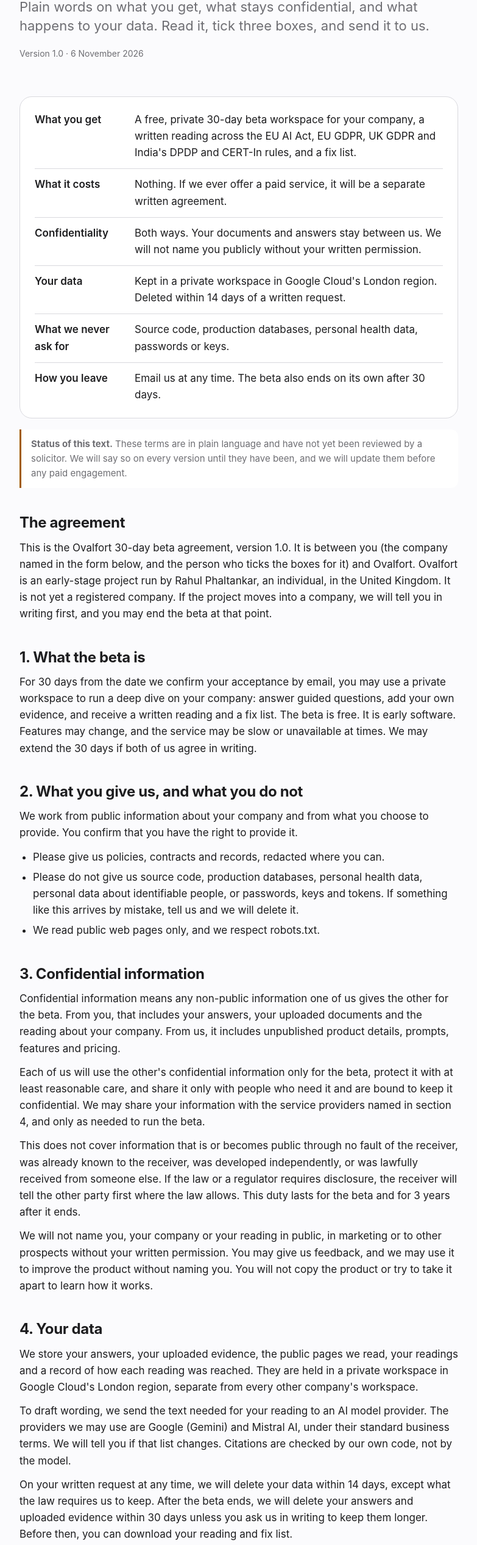
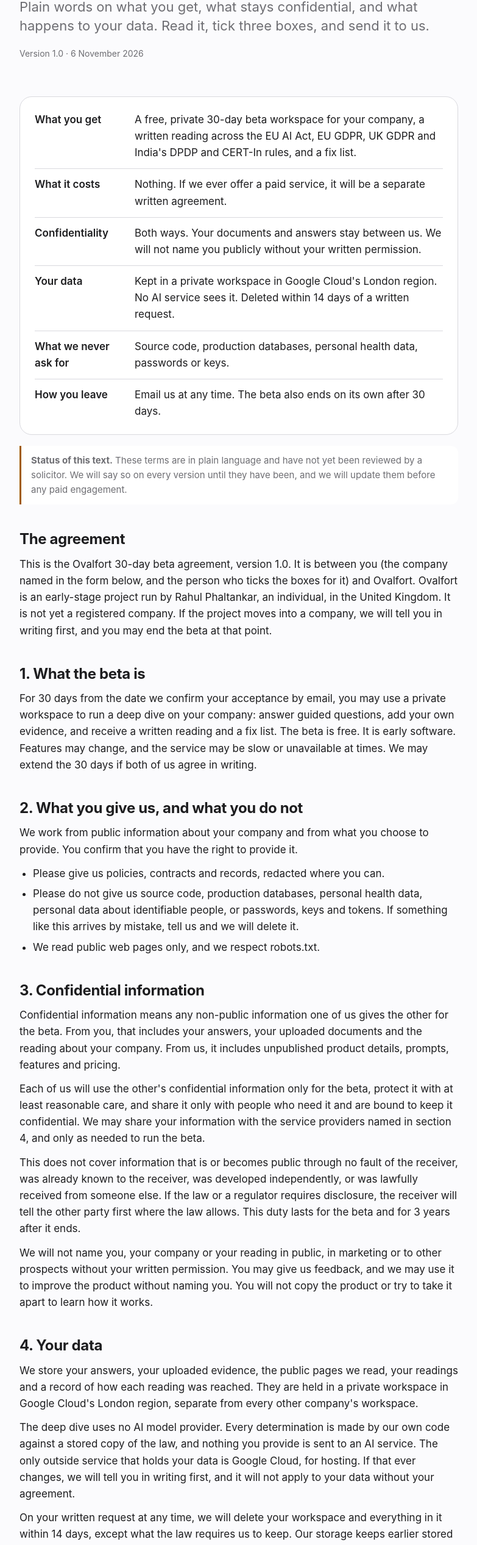
Before and after one commit to rahulphaltankar/rahulphaltankar.github.io, a plain HTML site: page ovalfort/beta/index.html in a window 1280 px wide. Shown: the part 239-2772 px from the top of the page at 61% size, without its empty margins (248-1031 px from the left). Drawn offline with Linux system fonts and the light colour scheme.

Commit message:
Correct terms: no AI model provider; honest deletion and breach wording
Co-Authored-By: Claude Sonnet 5.5 <noreply@anthropic.com>

```diff
--- a/ovalfort/beta/index.html
+++ b/ovalfort/beta/index.html
@@ -68,7 +68,7 @@ footer{padding:40px 0 64px;color:var(--muted);font-size:14px;border-top:1px soli
 <div><b>What you get</b><span>A free, private 30-day beta workspace for your company, a written reading across the EU AI Act, EU GDPR, UK GDPR and India's DPDP and CERT-In rules, and a fix list.</span></div>
 <div><b>What it costs</b><span>Nothing. If we ever offer a paid service, it will be a separate written agreement.</span></div>
 <div><b>Confidentiality</b><span>Both ways. Your documents and answers stay between us. We will not name you publicly without your written permission.</span></div>
-<div><b>Your data</b><span>Kept in a private workspace in Google Cloud's London region. Deleted within 14 days of a written request.</span></div>
+<div><b>Your data</b><span>Kept in a private workspace in Google Cloud's London region. No AI service sees it. Deleted within 14 days of a written request.</span></div>
 <div><b>What we never ask for</b><span>Source code, production databases, personal health data, passwords or keys.</span></div>
 <div><b>How you leave</b><span>Email us at any time. The beta also ends on its own after 30 days.</span></div>
 </div>
@@ -98,9 +98,9 @@ footer{padding:40px 0 64px;color:var(--muted);font-size:14px;border-top:1px soli
 
 <h2>4. Your data</h2>
 <p>We store your answers, your uploaded evidence, the public pages we read, your readings and a record of how each reading was reached. They are held in a private workspace in Google Cloud's London region, separate from every other company's workspace.</p>
-<p>To draft wording, we send the text needed for your reading to an AI model provider. The providers we may use are Google (Gemini) and Mistral AI, under their standard business terms. We will tell you if that list changes. Citations are checked by our own code, not by the model.</p>
-<p>On your written request at any time, we will delete your data within 14 days, except what the law requires us to keep. After the beta ends, we will delete your answers and uploaded evidence within 30 days unless you ask us in writing to keep them longer. Before then, you can download your reading and fix list.</p>
-<p>If we learn that someone has gained access to your data without permission, we will tell you without undue delay and in any case within 72 hours. We use your team's contact details only to run the beta.</p>
+<p>The deep dive uses no AI model provider. Every determination is made by our own code against a stored copy of the law, and nothing you provide is sent to an AI service. The only outside service that holds your data is Google Cloud, for hosting. If that ever changes, we will tell you in writing first, and it will not apply to your data without your agreement.</p>
+<p>On your written request at any time, we will delete your workspace and everything in it within 14 days, except what the law requires us to keep. Our storage keeps earlier stored versions of deleted files for a limited time. We are setting a fixed 30-day limit on that, and we will confirm in writing before your beta starts. After the beta ends, we will delete your workspace within 30 days unless you ask us in writing to keep it longer. Before then, you can download your reading and fix list.</p>
+<p>If we learn that someone has gained access to your data without permission, we will tell you without undue delay. We use your team's contact details only to run the beta.</p>
 
 <h2>5. What the reading is, and is not</h2>
 <p>The reading is a preliminary view of likely obligations and gaps. It is not legal advice. It is not a finding that your company does or does not comply with any law, and it does not certify or approve anyone. The India part has not yet been reviewed by an Indian lawyer. You stay responsible for your own decisions, and you should take legal advice before acting on a finding.</p>
```
Also changed, not shown: ovalfort/index.html (+1 -1 lines).
